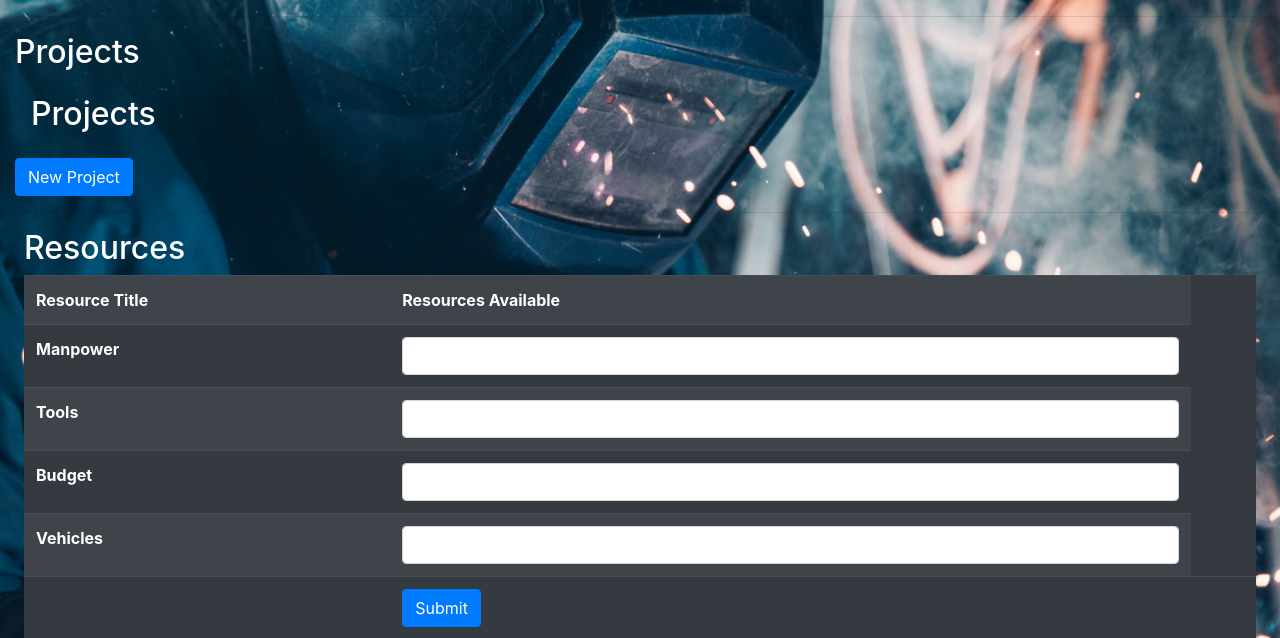
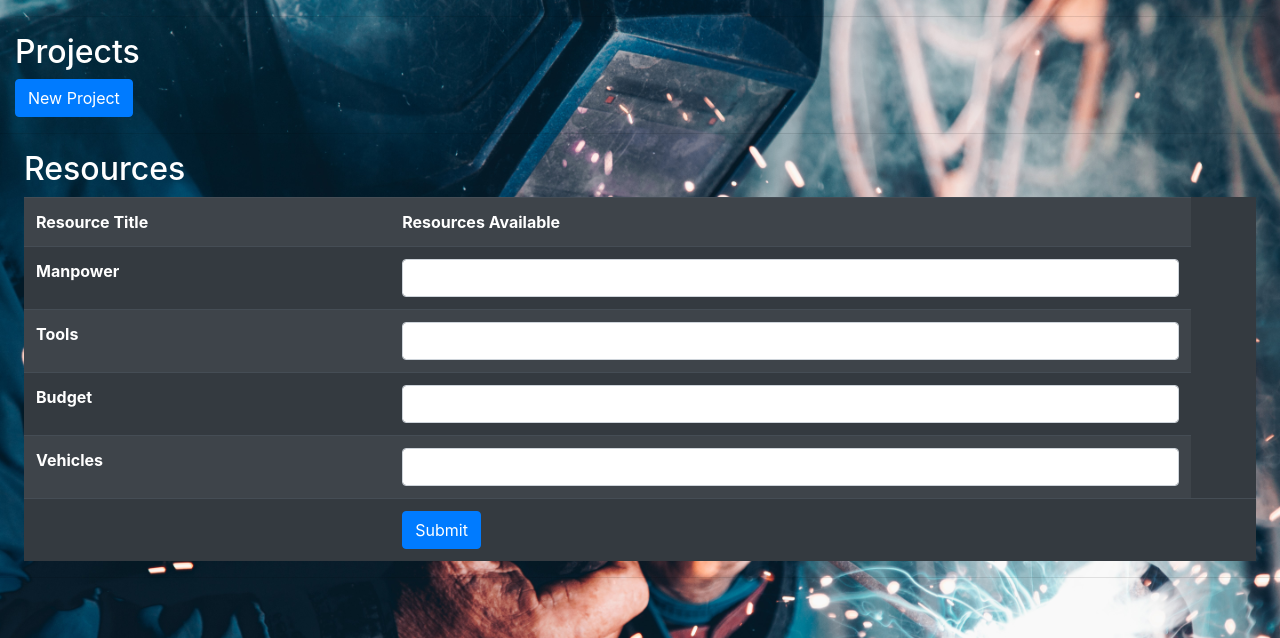
Before and after one commit to nammavaman/HackotsavApp, a PHP site: page / in a window 1280 px wide. Shown: the part 56-694 px from the top of the page. Run offline with PHP 8.4, Linux system fonts and the light colour scheme; data that the repository does not hold is empty.

Commit message:
final push

```diff
--- a/index.php
+++ b/index.php
@@ -46,7 +46,6 @@ include('script/getprojectdetails.php')
           <div>
               <span>
                   <h2 class="text-white" id="scrollspyHeading1">Projects</h2>
-                  <h2 class="text-white p-3">Projects</h2>
               </span>
               <?php foreach ($array as $prjs) {?>
                 <div class="card text-white bg-dark mx-3">
```
